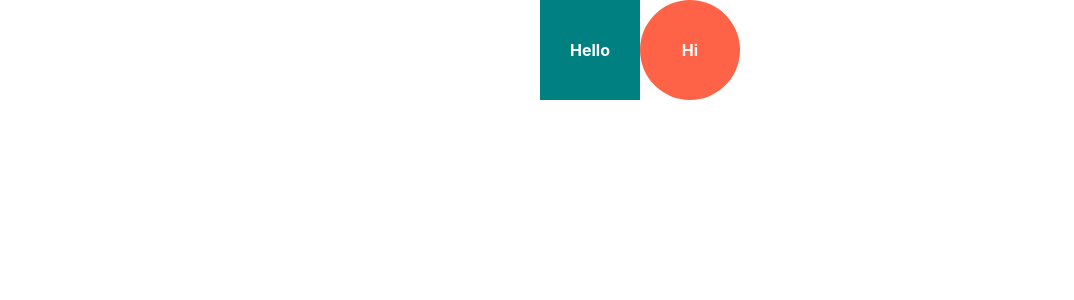
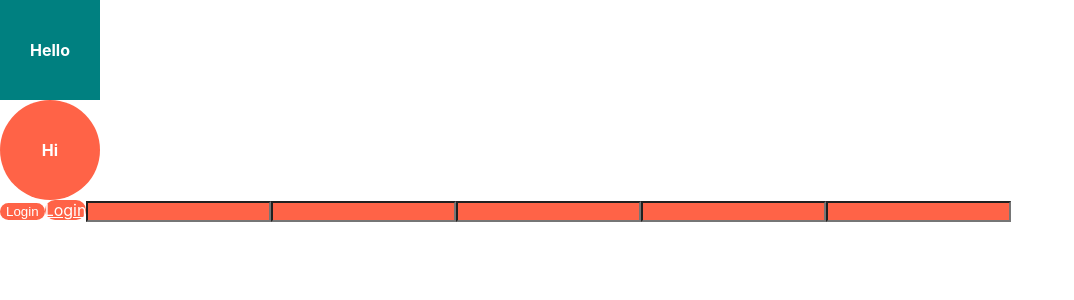
Before and after one commit to shin-eunji/react-query, a JavaScript app: page / in a window 1280 px wide. Shown: the top 300 px of the page, without its empty margins (0-1074 px from the left). Built offline with nearby package versions, Linux system fonts and the light colour scheme; the HTML template or start-up script is replaced by a standard one.

Commit message:
feat: as and attrs

```diff
--- a/src/App.js
+++ b/src/App.js
@@ -12,14 +12,20 @@
           Hi
         </Text>
       </Circle>
+
+      <Btn>Login</Btn>
+      <Btn as="a" href="#">Login</Btn>
+
+      <Input  />
+      <Input  />
+      <Input  />
+      <Input  />
+      <Input  />
     </Container>
   );
 }
 
 const Container = styled.div`
-  display: flex;
-  align-items: center;
-  justify-content: center;
 `
 const Box = styled.div`
   display: flex;
@@ -37,5 +43,15 @@
   font-size: 16px;
   font-weight: bold;
 `;
+const Btn = styled.button`
+  color: white;
+  background: tomato;
+  border: 0;
+  border-radius: 15px;
+`;
+const Input = styled.input.attrs({ required: true, minLength: 10 })`
+  background: tomato;
+
+`;
 
 export default App;
```
Also changed, not shown: 1 other file (tests, documents, lock files or other folders).
